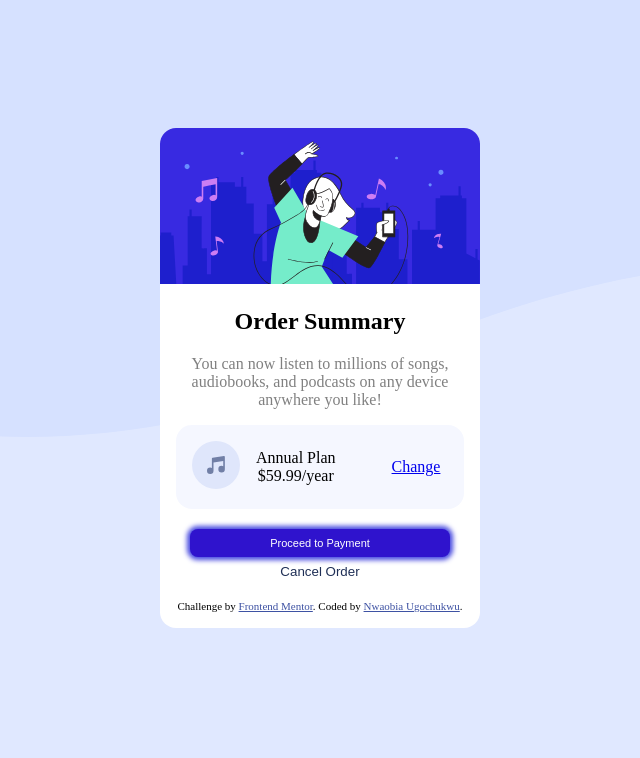
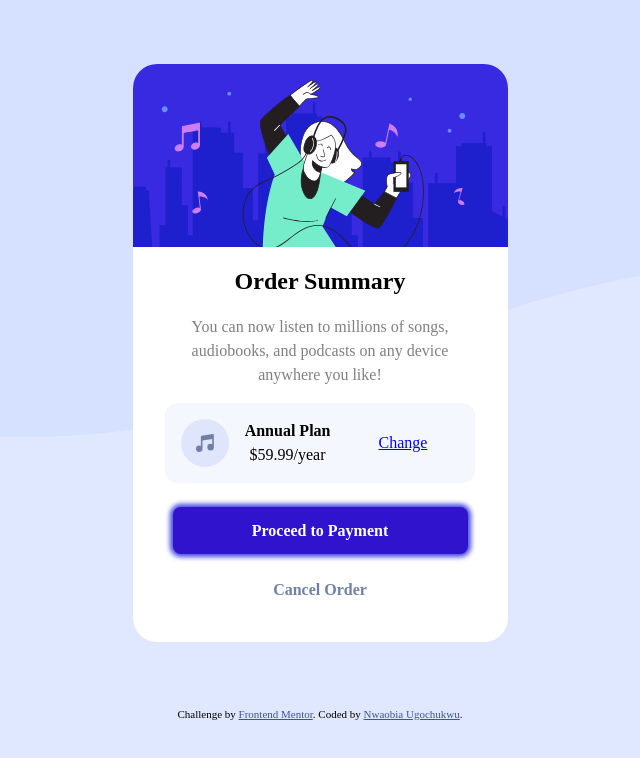
Before and after one commit to ifacebob/order-summery, a plain HTML site: page order-summary-component-main/index.html in a window 1280 px wide. Shown: the whole page, without its empty margins (320-960 px from the left). Drawn offline with Linux system fonts and the light colour scheme; a web font is replaced by a local one.

Commit message:
second modification on buttons and colors

```diff
--- a/order-summary-component-main/index.css
+++ b/order-summary-component-main/index.css
@@ -1,26 +1,31 @@
+/* CSS Reset */
+@import url(reset.css);
+
 body {
   background: url(images/pattern-background-desktop.svg) hsl(225, 100%, 94%);
   background-repeat: no-repeat;
-  padding: 10% 30%;
-  margin: auto;
 }
 
 .container {
-  text-align: center;
   align-items: center;
-  border-radius: 1rem;
+  border-radius: 1.5rem;
   border: solid none;
   width: 100%;
-  height: 500px;
-  width: 320px;
-  margin: auto;
-  background-color: #ffffff;
+  width: 375px;
+  max-width: max-content;
+  margin: 5% auto;
+  background-color: white;
 }
+/* image section */
 .head-img {
   overflow: hidden;
-  border-radius: 1rem 1rem 0px 0px;
-  align-items: center;
-  width: 320px;
+  border-radius: 1.5rem 1.5rem 0 0;
+}
+
+main {
+  padding: 1rem;
+  text-align: center;
+  border-radius: none;
 }
 
 p {
@@ -28,55 +33,69 @@ p {
   font-size: 16px;
 }
 
+#order-p {
+  padding: 1rem;
+}
+
+.plan-cont {
+  position: relative;
+  page-break-inside: auto;
+  justify-content: center;
+  align-items: center;
+  max-width: fit-content;
+  margin: auto;
+  padding: 0;
+}
+
 .plan-container {
-  padding: 1rem;
-  background-color: hsl(225, 100%, 98%);
-  border-radius: 1rem;
-  /* width: max-content; */
-  width: 80%;
   display: flex;
   gap: 1rem;
-  align-items: center;
-  margin: 0 5%;
-}
-
-.left-side {
-  display: flex;
-  gap: 1rem;
+  background-color: hsl(225, 100%, 98%);
+  padding: 1rem;
+  border-radius: 0.8rem;
   align-items: center;
 }
 
 #cta {
   display: flex;
-  padding-left: 2.5rem;
-  gap: 1rem;
+  padding: 0 2rem;
+  text-align: right;
+}
+
+.pricing {
+  padding: 1rem;
 }
 
 .btn {
   display: grid;
   grid-template-columns: none repeat(1 1fr);
-  gap: 5px;
+  gap: 1.5rem;
   border: none;
-  padding: 20px 30px;
+  padding: 1.5rem;
+  align-items: center;
 }
 
 #proceed-btn {
   background-color: hsl(249, 83%, 44%);
-  padding: 8px 5rem;
+  padding: .7rem 3rem;
+  align-items: center;
   border-radius: 0.5rem;
   border: none;
   color: white;
-  font-size: 11px;
+  font-size: 16px;
+  font-weight: 700;
   box-shadow: 0px 0px 5px 3px #4547df;
+  text-decoration: none;
 }
 
 #cancel-btn {
   background-color: inherit;
-  color: hsl(223, 47%, 23%);
-  padding: none;
+  color: hsl(224, 23%, 55%);
+  font-weight: 700;
+  font-size: 16px;
+  padding: 0 4rem;
   text-align: center;
   text-decoration: none;
-  /* display: inline-block; */
   border: none;
 }
 
@@ -85,9 +104,6 @@ p {
 - Desaturated blue: hsl(224, 23%, 55%)
 - Dark blue: hsl(223, 47%, 23%) */
 
-a:active {
-}
-
-button {
+a:hover {
   cursor: pointer;
 }
--- a/order-summary-component-main/index.html
+++ b/order-summary-component-main/index.html
@@ -31,37 +31,49 @@
       <div>
         <img class="head-img" src="images/illustration-hero.svg" alt="" />
       </div>
+
+      <main>
+      <!-- Order-section -->
+       <section class="order-section">
           <div>
             <h2 class="order">Order Summary</h2>
-        <p>
+            <p id="order-p">
               You can now listen to millions of songs, audiobooks, and podcasts on
               any device anywhere you like!
             </p>
+          </div>
+          </section>
 
+          <!-- plan container section -->
+           <section class="plan-cont">
             <div class="plan-container">
-          <div class="left-side">
-
-            <!-- image div -->
-            <div
-            class="music-img"><img id="music-icon" src="images/icon-music.svg" alt="" />
+              <!-- for music icon and plan with amount -->
+               <div id="music-image">
+                <img src="/order-summary-component-main/images/icon-music.svg" alt="">
                </div>
 
-          <!-- pricing section -->
-            <div class="pricing">
-              <div>Annual Plan</div>
+               <!-- Contain for Price and Amount -->
+                <div class="Annual-amt">
+                  <div> <b>Annual Plan</b> </div>
                   <div>$59.99/year</div>
                 </div>
-          </div>
 
-          <!-- CTA link -->
+                <!-- for CTA change link -->
                  <div id="cta"><a href="#">Change</a></div>
                 </div>
+           </section>
 
+           <!-- Proceed section -->
+            <section>
               <div class="btn">
-          <a href="#"><button id="proceed-btn">Proceed to Payment</button></a>
-          <a href="#"><button id="cancel-btn">Cancel Order</button></a>
+                <a id="proceed-btn" href="#">Proceed to Payment</a>
+                <a id="cancel-btn" href="#">Cancel Order</a>
               </div>
-      </div>
+            </section>
+          </main>
+        </section>
+
+        <!-- footer section  -->
     <footer>
       <div class="attribution">
         Challenge by
@@ -70,6 +82,5 @@
         >. Coded by <a href="www.github.com/iface">Nwaobia Ugochukwu</a>.
       </div>
     </footer>
-    </section>
   </body>
 </html>
--- /dev/null
+++ b/order-summary-component-main/reset.css
@@ -0,0 +1,46 @@
+/*
+  1. Use a more-intuitive box-sizing model.
+*/
+*, *::before, *::after {
+  box-sizing: border-box;
+}
+/*
+  2. Remove default margin
+*/
+* {
+  margin: 0;
+}
+/*
+  Typographic tweaks!
+  3. Add accessible line-height
+  4. Improve text rendering
+*/
+body {
+  line-height: 1.5;
+  -webkit-font-smoothing: antialiased;
+}
+/*
+  5. Improve media defaults
+*/
+img, picture, video, canvas, svg {
+  display: block;
+  max-width: 100%;
+}
+/*
+  6. Remove built-in form typography styles
+*/
+input, button, textarea, select {
+  font: inherit;
+}
+/*
+  7. Avoid text overflows
+*/
+p, h1, h2, h3, h4, h5, h6 {
+  overflow-wrap: break-word;
+}
+/*
+  8. Create a root stacking context
+*/
+#root, #__next {
+  isolation: isolate;
+}
```
Also changed, not shown: font.css (added), 1 other file. Lines whose indentation alone changed are shown as unchanged.
